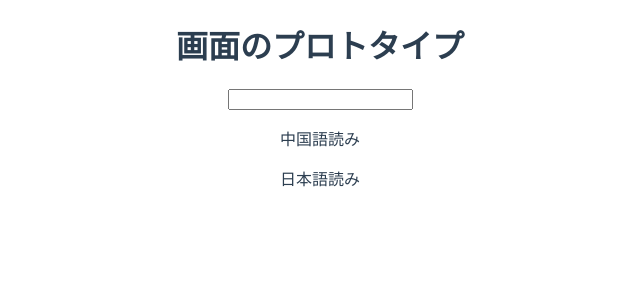
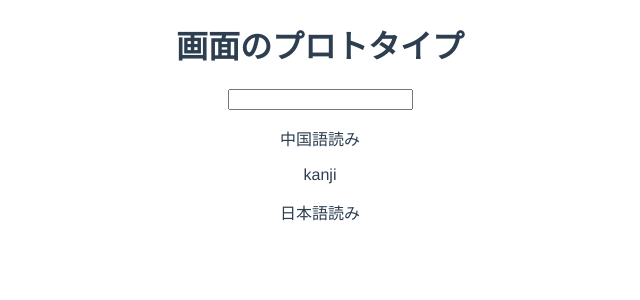
Before and after one commit to atelier-apps/pinyin, a Vue app in the folder pinyin/: page / in a window 1280 px wide. Shown: the top 300 px of the page, without its empty margins (320-960 px from the left). Built offline with nearby package versions, Linux system fonts and the light colour scheme.

Commit message:
add judgeCharacterType

```diff
--- a/pinyin/src/components/ProtoScreen.vue
+++ b/pinyin/src/components/ProtoScreen.vue
@@ -2,11 +2,12 @@
 <div class="hello">
   <h1>画面のプロトタイプ</h1>
   <div>
-    <input v-model="kanji">
+    <input v-bind:class="{ 'alert-color' : isError}" v-model="kanji">
+    <p v-if="isError" class="alert-text"> {{errorMsg}}</p>
   </div>
   <div>
     <p>中国語読み</p>
-    <p>{{kanji}}</p>
+    <p>{{judge}}</p>
   </div>
   <div>
     <p>日本語読み</p>
@@ -19,14 +20,22 @@
 import axios from 'axios'
 
 export default {
-  name: 'HelloWorld',
+  name: 'PostScreen',
   props: {
     msg: String
   },
   data: () => ({
     piyo: "hi!",
     kanji: '',
+    judge: 'kanji',
+    errorMsg: '漢字かローマ字を入力してください。',
   }),
+  computed: {
+    isError: function() {
+      return !(this.kanji.replace(/\s+/g, '').match(/^[\u3005-\u3006\u30e0-\u9fcf]+$/)
+        || this.kanji.replace(/\s+/g, '').match(/^[A-Za-z]*$/))
+    }
+  },
   methods: {
     hoge: function() {
       let params = new URLSearchParams();
@@ -61,4 +70,12 @@ li {
 a {
   color: #42b983;
 }
+
+.alert-color {
+  border-color: red;
+}
+
+.alert-text {
+  color: red;
+}
 </style>
```
